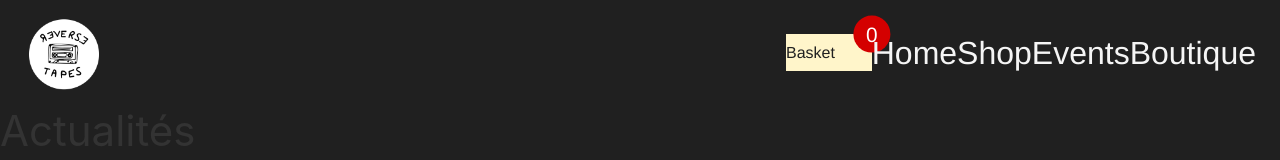
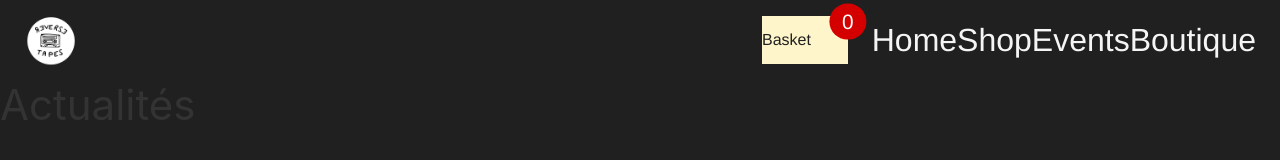
Before and after one commit to lhommenul/reverse_tapes_2021, a Vue app: page /product in a window 1280 px wide. Shown: the top 160 px of the page. Built offline with nearby package versions, Linux system fonts and the light colour scheme.

Commit message:
menu icon fixed position

```diff
--- a/src/components/Header.vue
+++ b/src/components/Header.vue
@@ -55,17 +55,16 @@ export default {
         justify-content: space-between;
         padding: 0.8rem 1.5rem;
         align-items: center;
-        max-height: 5rem;
+        max-height: 3.4rem;
     }
         .logo_header{
-            height: 80px;
-            width: 80px;
+            height: 100%;
         }
         .nav_container{
-            display: flex;
-            flex-direction: row;
-            /* justify-content: center; */
-            align-items: center;
+            display: grid;
+            grid-template-columns: repeat(2,auto);
+            column-gap: 1.5rem;
+            justify-content: center;
         }
             .link_to_basket{
                 background-color: var(--beige);
@@ -119,8 +118,8 @@ export default {
                 border-style: none;
             }
                 .icon_menu_nav{
-                    height: 50px;
-                    width: 50px;
+                    height: 60%;
+                    max-width: 100%;
                 }
                 .link_container{
                     font-size: 2em;
```
